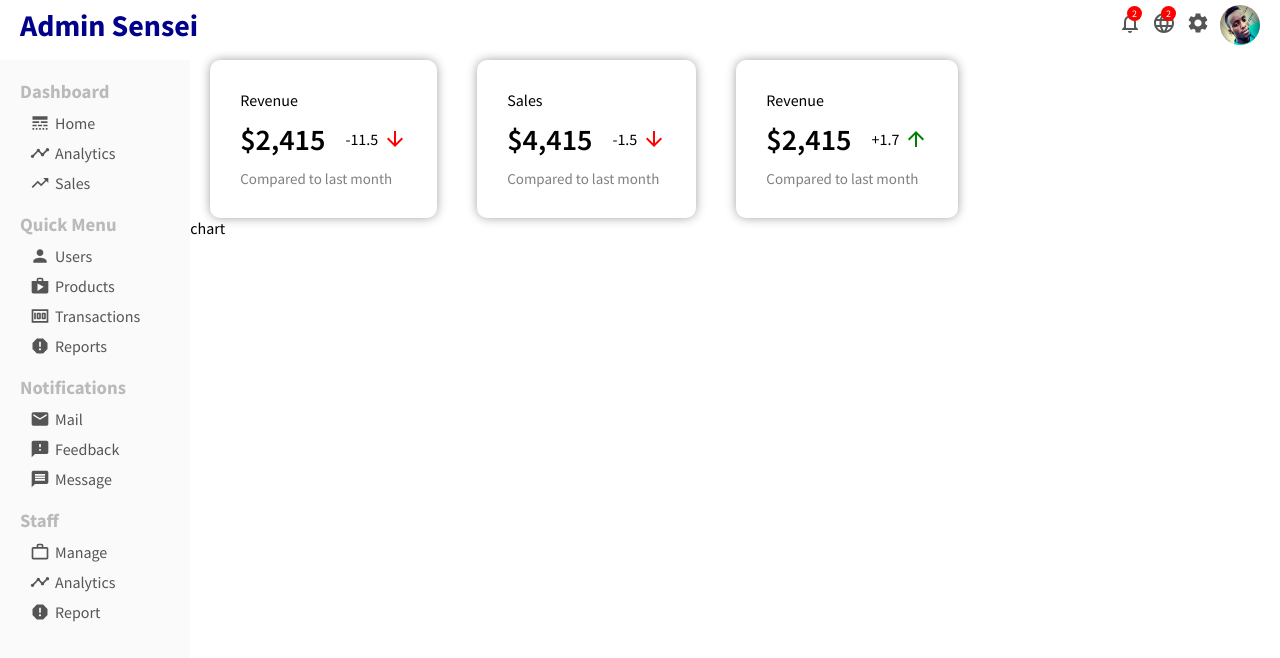
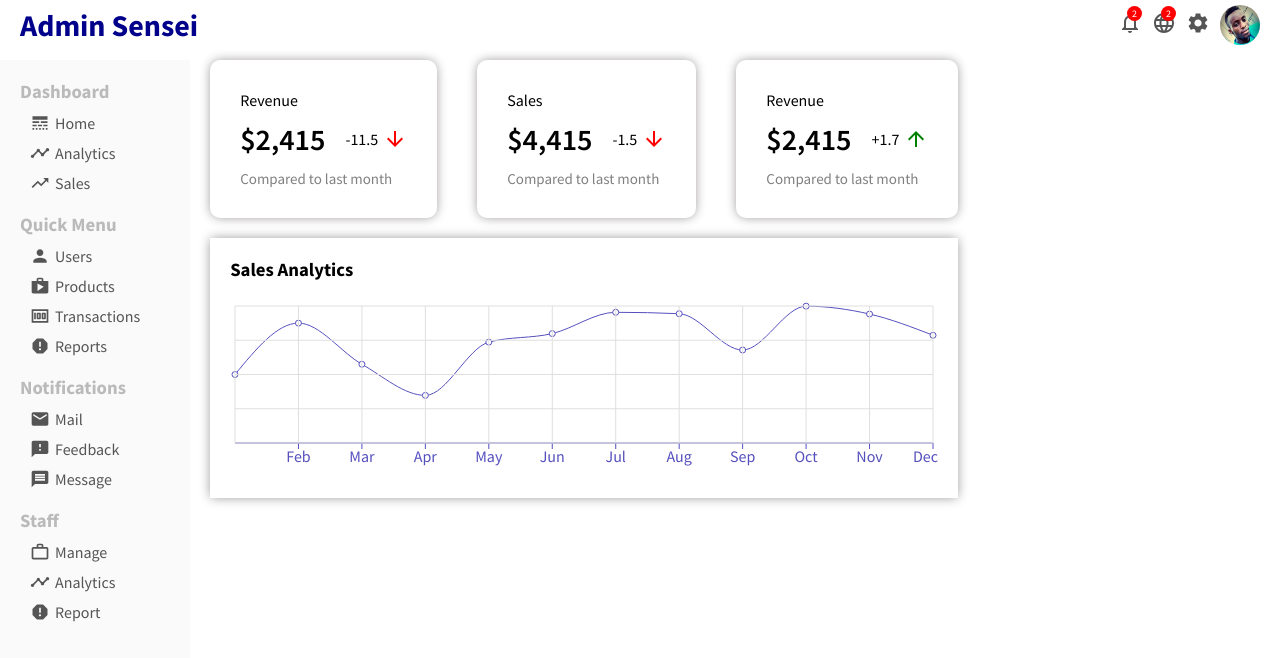
Before and after one commit to R1CKYS3NS31/sensei_admin_app, a React (Create React App) app: page / in a window 1280 px wide. Shown: the top 658 px of the page. Built offline with nearby package versions, Linux system fonts and the light colour scheme.

Commit message:
chart commit

```diff
--- a/src/components/chart/Chart.jsx
+++ b/src/components/chart/Chart.jsx
@@ -1,7 +1,85 @@
-import './chart.css'
+import "./chart.css";
+import React, { PureComponent } from "react";
+import {
+  LineChart,
+  Line,
+  XAxis,
+  YAxis,
+  CartesianGrid,
+  Tooltip,
+  Legend,
+  ResponsiveContainer,
+} from "recharts";
 
 export default function Chart() {
+  const data = [
+    {
+      name: "Jan",
+      "Active User": 4000,
+
+    },
+    {
+      name: "Feb",
+      "Active User": 7000,
+
+    },
+    {
+      name: "Mar",
+      "Active User": 4600,
+
+    },
+    {
+      name: "Apr",
+      "Active User": 2780,
+
+    },
+    {
+      name: "May",
+      "Active User": 5890,
+
+    },
+    {
+      name: "Jun",
+      "Active User": 6390,
+
+    },
+    {
+      name: "Jul",
+      "Active User": 7632,
+    },
+    {
+      name: "Aug",
+      "Active User": 7550,
+    },
+    {
+      name: "Sep",
+      "Active User": 5430,
+    },
+    {
+      name: "Oct",
+      "Active User": 7990,
+    },
+    {
+      name: "Nov",
+      "Active User": 7530,
+    },
+    {
+      name: "Dec",
+      "Active User": 6290,
+    },
+  ];
+
   return (
-    <div className='chart'>chart</div>
-  )
+    <div className="chart">
+      <h3 className="chartTitle">Sales Analytics</h3>
+      <ResponsiveContainer width={"100%"} aspect={4/1}>
+        <LineChart data={data}>
+          <XAxis dataKey={"name"} stroke="#5550bd"/>
+          <Line type={"monotone"} dataKey="Active User" stroke="#5550bd"/>
+          <Tooltip/>
+          <CartesianGrid stroke="#e0dfdf"/>
+        </LineChart>
+      </ResponsiveContainer>
+    </div>
+  );
 }
--- a/src/components/chart/chart.css
+++ b/src/components/chart/chart.css
@@ -0,0 +1,9 @@
+.chart{
+    margin: 20px;
+    padding: 20px;
+    -webkit-box-shadow:0px 0px 11px -1px #000000;
+    box-shadow: 0px 0px 11px -1px #928d8d;
+}
+.chartTitle{
+    margin-bottom: 20px;
+}
```
